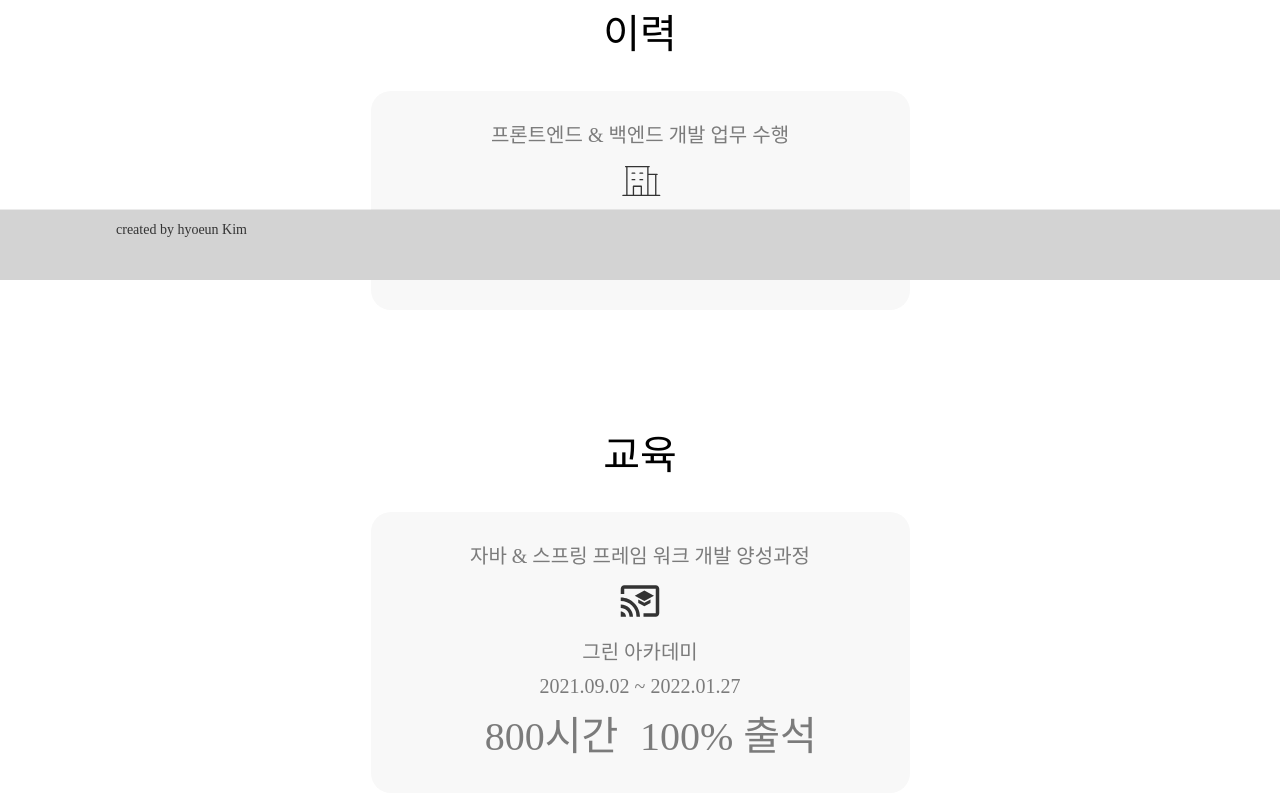
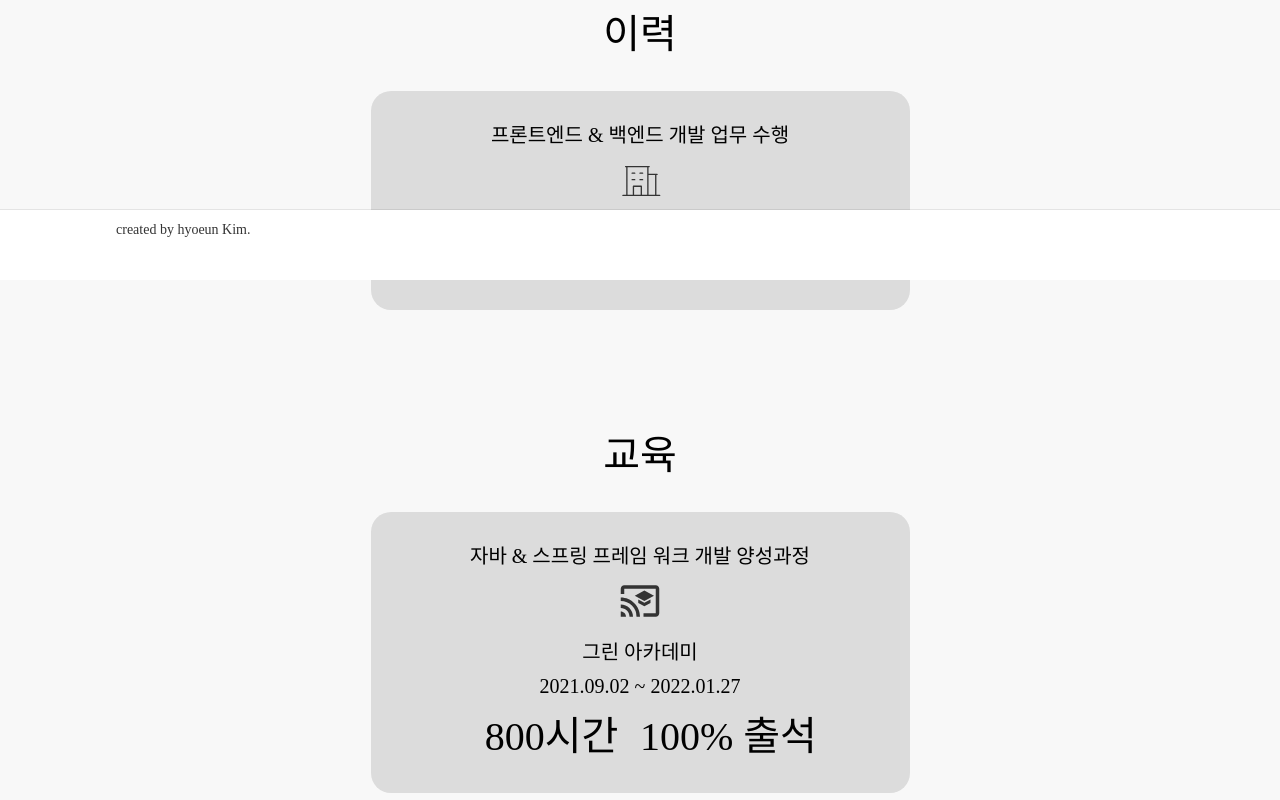
Before and after one commit to GiMyoEun/hyoeun-portfolio, a React (Create React App) app: page / in a window 1280 px wide. Shown: the part 520-1320 px from the top of the page. Built offline with nearby package versions, Linux system fonts and the light colour scheme.

Commit message:
design : 페이지 배경색 변경

```diff
--- a/src/components/Career/sub/CareerDetail.tsx
+++ b/src/components/Career/sub/CareerDetail.tsx
@@ -88,6 +88,7 @@ const Wrap = styled.div`
   background: #f8f8f8;
   height: max-content;
   border-radius: 20px;
+  border: solid #dedede;
 `;
 
 const Title = styled.div`
--- a/src/components/Common/Container/PortfolioContainer.tsx
+++ b/src/components/Common/Container/PortfolioContainer.tsx
@@ -34,6 +34,7 @@ const InnerWrapper = styled.div<{ $padding: string }>`
 `;
 const ContainerWrapper = styled.div<{ $mt: string }>`
   margin-top: ${({ $mt }) => $mt};
+  border: solid #dedede;
 
   display: flex;
   place-content: center;
--- a/src/components/Common/Container/ProfileContainer.tsx
+++ b/src/components/Common/Container/ProfileContainer.tsx
@@ -47,6 +47,6 @@ const Container = styled.div<{ $jc: string }>`
   height: max-content;
 
   display: flex;
-  background: #f8f8f8;
+  background: gainsboro;
   border-radius: 20px;
 `;
--- a/src/components/Common/Contents/ProfilePTag.tsx
+++ b/src/components/Common/Contents/ProfilePTag.tsx
@@ -34,7 +34,7 @@ const P = styled.p<{ $margin: string }>`
   align-items: center;
   text-align: center;
   margin: ${({ $margin }) => $margin};
-  color: #7b7b7b;
+  color: black;
   @media (max-width: 650px) {
     font-size: 16px;
   }
--- a/src/components/Comppi/Features.tsx
+++ b/src/components/Comppi/Features.tsx
@@ -107,6 +107,7 @@ const Component = styled.div<{ $bg: string }>`
   line-height: 16px;
   display: flex;
   align-items: center;
+  border: solid #dedede;
 
   color: #000000;
   &:hover {
--- a/src/components/Comppi/RelatedPost.tsx
+++ b/src/components/Comppi/RelatedPost.tsx
@@ -115,14 +115,13 @@ const Div = styled.div<{ $bg: string }>`
 const StyledSlide = styled(SwiperSlide)`
   text-align: center;
   font-size: 18px;
-  background: #fff;
+  // background: #fff;
 
   /* Center slide text vertically */
   // display: flex;
   // justify-content: center;
   // align-items: center;
   width: 291px;
-  height: 328px;
 
   @media (max-width: 650px) {
     width: 191px;
--- a/src/components/Footer/Footer.tsx
+++ b/src/components/Footer/Footer.tsx
@@ -8,17 +8,14 @@ import styled from "styled-components";
 export default function Footer() {
   return (
     <>
-      <Padding />
       <Wrap>
         <FooterBackground />
-        <InnerDiv>created by hyoeun Kim</InnerDiv>
+        <InnerDiv>created by hyoeun Kim.</InnerDiv>
       </Wrap>
     </>
   );
 }
-const Padding = styled.div`
-  height: 60px;
-`;
+
 const Wrap = styled.div`
   width: 100%;
   position: fixed;
@@ -31,7 +28,7 @@ const Wrap = styled.div`
 const FooterBackground = styled.div`
   position: absolute;
   z-index: -1;
-  background: lightgray;
+  background: white;
   -webkit-backdrop-filter: saturate(150%) blur(32px);
   backdrop-filter: saturate(150%) blur(32px);
   height: 100%;
--- a/src/components/Home/Certification.tsx
+++ b/src/components/Home/Certification.tsx
@@ -37,13 +37,9 @@ export default function Certification() {
           })}
         </>
       </ProfileContainer>
-      <Margin />
     </>
   );
 }
-const Margin = styled.div`
-  height: 60px;
-`;
 const Line = styled.div`
   /* Line 9 */
 
@@ -91,7 +87,7 @@ const Discription = styled.p`
   display: flex;
   align-items: center;
 
-  color: #7b7b7b;
+  color: black;
   @media (max-width: 650px) {
     font-size: 12px;
     text-align: left;
--- a/src/components/Home/Education.tsx
+++ b/src/components/Home/Education.tsx
@@ -58,7 +58,7 @@ const Div = styled.div`
   align-items: center;
   text-align: center;
   place-self: center;
-  color: #7b7b7b;
+  color: black;
   @media (max-width: 650px) {
     font-size: 32px;
   }
--- a/src/components/Projects/sub/ProjectElement.tsx
+++ b/src/components/Projects/sub/ProjectElement.tsx
@@ -120,6 +120,8 @@ const Wrapper = styled.div<{ $margin: string }>`
   height: 487px;
   margin: ${({ $margin }) => $margin};
   background: #f8f8f8;
+  border: solid #dedede;
+
   &:hover {
     cursor: pointer;
   }
--- a/src/routes/AppRoutes.tsx
+++ b/src/routes/AppRoutes.tsx
@@ -31,17 +31,19 @@ export default function AppRoutes() {
 
 const Div = styled.main`
   overflow-x: hidden;
-  background-color: #fff;
+
   box-sizing: border-box;
   color: inherit;
   -webkit-box-sizing: border-box;
   display: block;
   unicode-bidi: isolate;
+  margin-bottom: 130px;
 `;
 
 const OuterDiv = styled.div`
   max-width: 1060px;
   padding-left: 12px;
+
   padding-right: 12px;
   width: 100%;
   margin: 0 auto;
```
